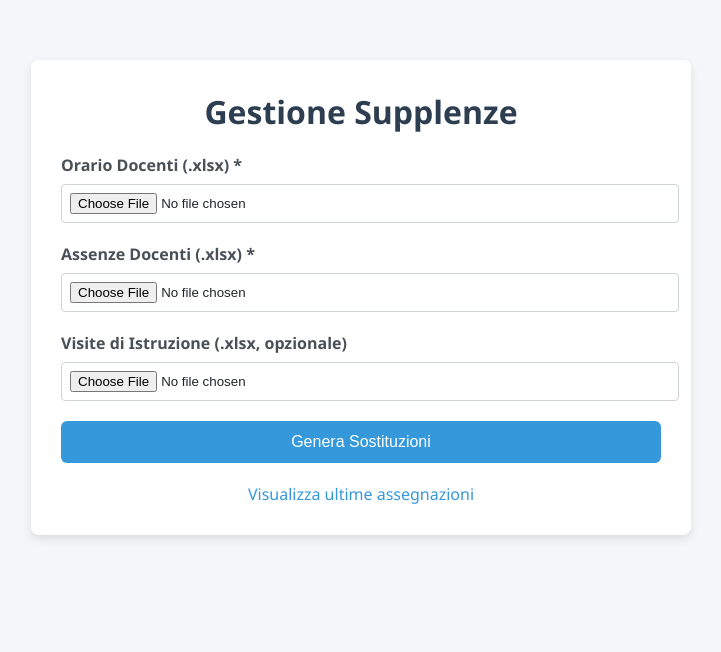
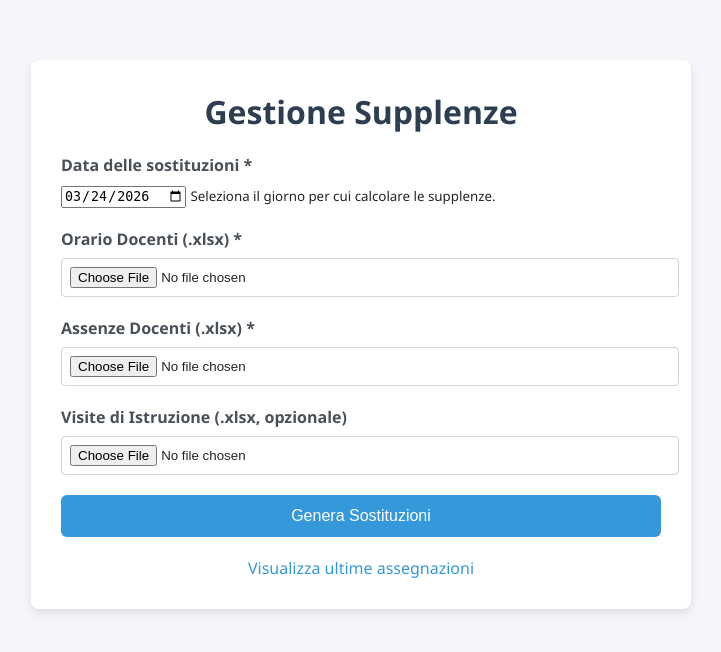
Before and after one commit to lorand1984/supplenze, a Flask app: page / in a window 1280 px wide. Shown: the top 652 px of the page, without its empty margins (279-1000 px from the left). Run offline with Flask 2, Linux system fonts and the light colour scheme.

Commit message:
us17 - added date

```diff
--- a/app/routes/upload.py
+++ b/app/routes/upload.py
@@ -1,5 +1,6 @@
 import os
 import tempfile
+from datetime import datetime
 from flask import Blueprint, request, jsonify, current_app, render_template
 from werkzeug.utils import secure_filename
 
@@ -21,10 +22,10 @@ def upload_page():
 @upload_bp.route('/genera-sostituzioni', methods=['POST'])
 def upload_files():
     """
-    Endpoint per il caricamento dei file Excel (orario, assenze, visite opzionale).
-    Effettua il parsing, calcola le assegnazioni e memorizza il risultato.
+    Endpoint per il caricamento dei file Excel (orario, assenze, visite opzionale)
+    e per la specifica della data delle sostituzioni.
     """
-    # Verifica presenza dei file obbligatori
+    # 1. Verifica presenza dei file obbligatori
     if 'orario' not in request.files:
         return jsonify({'error': 'File orario mancante'}), 400
     if 'assenze' not in request.files:
@@ -33,26 +34,32 @@ def upload_files():
     orario_file = request.files['orario']
     assenze_file = request.files['assenze']
 
-    # Controllo che i file non abbiano nome vuoto
     if orario_file.filename == '':
         return jsonify({'error': 'Nessun file selezionato per orario'}), 400
     if assenze_file.filename == '':
         return jsonify({'error': 'Nessun file selezionato per assenze'}), 400
 
-    # Verifica estensioni
     if not allowed_file(orario_file.filename):
         return jsonify({'error': 'Il file orario deve essere in formato .xlsx'}), 400
     if not allowed_file(assenze_file.filename):
         return jsonify({'error': 'Il file assenze deve essere in formato .xlsx'}), 400
 
-    # Crea directory temporanea
+    # 2. Gestione data
+    data_str = request.form.get('data')
+    if not data_str:
+        return jsonify({'error': 'Data non specificata'}), 400
+    try:
+        data_selezionata = datetime.strptime(data_str, '%Y-%m-%d').date()
+    except ValueError:
+        return jsonify({'error': 'Formato data non valido (YYYY-MM-DD)'}), 400
+
+    # 3. Crea directory temporanea
     temp_dir = tempfile.mkdtemp()
     orario_path = os.path.join(temp_dir, secure_filename(orario_file.filename))
     assenze_path = os.path.join(temp_dir, secure_filename(assenze_file.filename))
     visite_path = None
 
     try:
-        # Salva i file
         orario_file.save(orario_path)
         assenze_file.save(assenze_path)
 
@@ -70,21 +77,25 @@ def upload_files():
             orario_path, assenze_path, visite_path, ore_giornaliere
         )
 
-        # Calcola il primo modello (per l'endpoint standard)
-        assegnazioni = calcola_assegnazioni(docenti, assenze, visite, ore_giornaliere, tutti_modelli=False)
+        # Filtra le assenze per la data selezionata
+        assenze_filtrate = [a for a in assenze if a.data == data_selezionata]
+        if not assenze_filtrate:
+            return jsonify({'error': f'Nessuna assenza trovata per la data {data_selezionata.isoformat()}'}), 400
 
-        # Calcola tutti i modelli (per debug o visualizzazione alternativa)
-        modelli = calcola_assegnazioni(docenti, assenze, visite, ore_giornaliere, tutti_modelli=True)
+        # Calcola le assegnazioni
+        assegnazioni = calcola_assegnazioni(docenti, assenze_filtrate, visite, ore_giornaliere, tutti_modelli=False)
+        modelli = calcola_assegnazioni(docenti, assenze_filtrate, visite, ore_giornaliere, tutti_modelli=True)
 
-        # Memorizza entrambi nella configurazione dell'app
+        # Memorizza i risultati e la data
         current_app.config['ULTIME_ASSEGNAZIONI'] = assegnazioni
         current_app.config['ULTIMI_MODELLI'] = modelli
+        current_app.config['DATA_SUPPLENZE'] = data_selezionata.isoformat()
 
         return jsonify({
             'message': 'File elaborati con successo',
             'stats': {
                 'docenti': len(docenti),
-                'assenze': len(assenze),
+                'assenze': len(assenze_filtrate),
                 'visite': len(visite),
                 'assegnazioni': len(assegnazioni) if assegnazioni else 0,
                 'modelli_trovati': len(modelli)
--- a/app/templates/upload.html
+++ b/app/templates/upload.html
@@ -97,6 +97,11 @@
     <div class="container">
         <h1>Gestione Supplenze</h1>
         <form id="uploadForm" enctype="multipart/form-data">
+			<div class="form-group">
+				<label for="data">Data delle sostituzioni *</label>
+				<input type="date" id="data" name="data" required>
+				<small>Seleziona il giorno per cui calcolare le supplenze.</small>
+			</div>
             <div class="form-group">
                 <label for="orario">Orario Docenti (.xlsx) *</label>
                 <input type="file" id="orario" name="orario" accept=".xlsx" required>
@@ -118,6 +123,9 @@
     </div>
 
     <script>
+		// Imposta la data odierna come default
+		const today = new Date().toISOString().slice(0, 10);
+		document.getElementById('data').value = today;
         const form = document.getElementById('uploadForm');
         const submitBtn = document.getElementById('submitBtn');
         const messageDiv = document.getElementById('message');
```
Also changed, not shown: tests/test_upload.py (+79 -18 lines).
